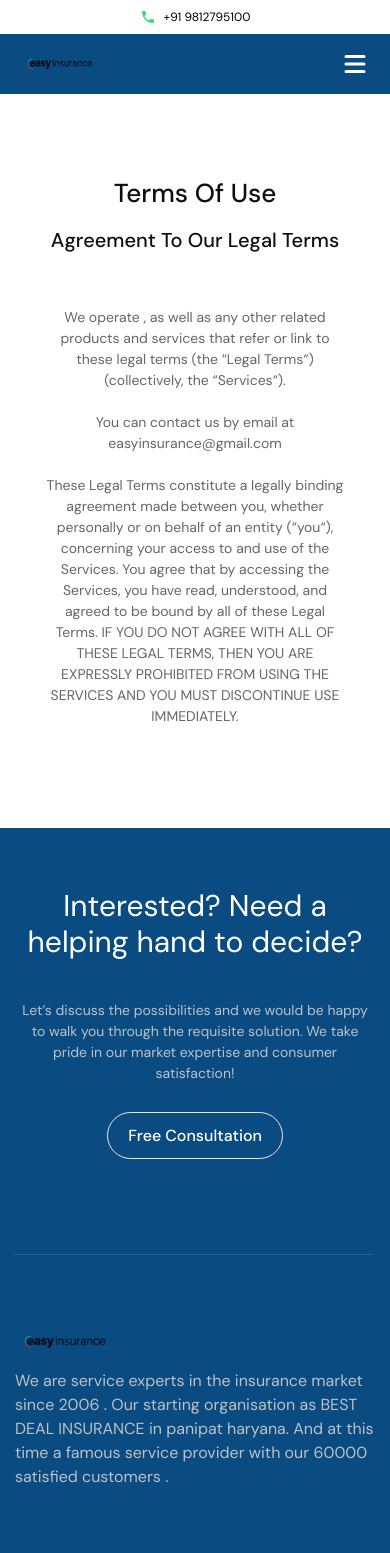
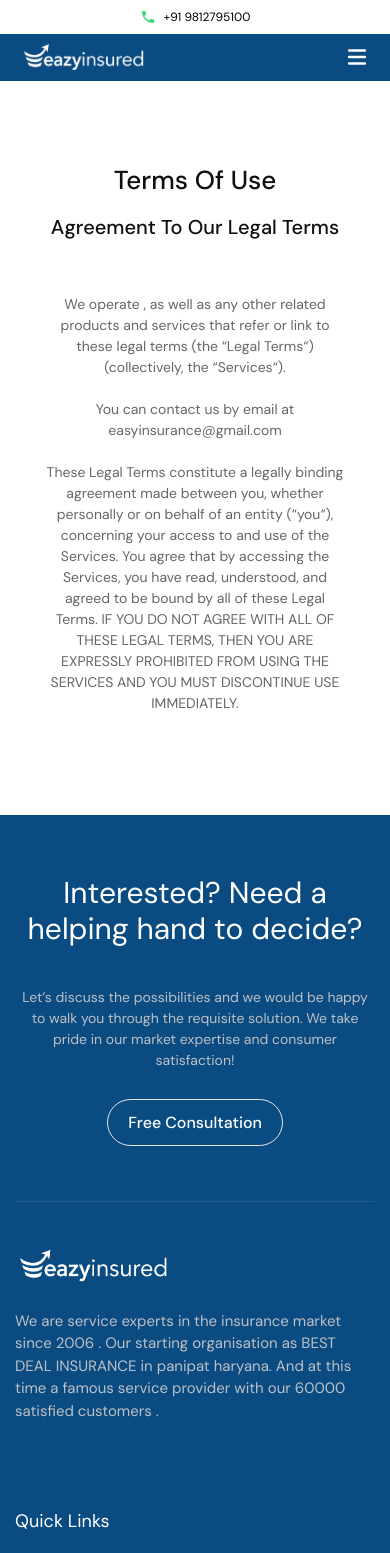
Before and after one commit to eazyinsured-web/Eazyinsured, a React (Vite) app: page /terms-use in a window 390 px wide. Shown: the top 1553 px of the page. Built offline with nearby package versions, Linux system fonts and the light colour scheme.

Commit message:
logo applied

```diff
--- a/src/Components/Fotter.jsx
+++ b/src/Components/Fotter.jsx
@@ -90,17 +90,17 @@ function Fotter() {
             </div>
         </div>
 
-        <div className="w-full h-[1px] my-20 bg-[rgba(255,255,255,0.09)]" />
+        <div className="w-full h-[1px] md:my-20 my-10 bg-[rgba(255,255,255,0.09)]" />
 
         <div className="flex flex-wrap justify-between w-full gap-[50px]">
           {/* Company Info */}
           <div className="w-full md:w-[25%]">
             <img
-              className="md:w-[200px] w-[100px]"
-              src="/Images/logo-2.png"
+              className="md:w-[200px] w-[160px]"
+              src="/Images/easy-logo.png"
               alt="Buttar Logo"
             />
-            <p className="text-[#BDC1C6] text-[16px] pt-5">
+            <p className="text-[#BDC1C6] md:text-[16px] text-[15px] pt-5">
             We are service experts in the insurance market since 2006 . Our starting organisation as BEST DEAL INSURANCE in panipat haryana. And at this time a famous service provider with our 60000 satisfied customers .
             </p>
           </div>
--- a/src/Components/Header.jsx
+++ b/src/Components/Header.jsx
@@ -85,7 +85,7 @@ function Header() {
 </div>
 
 
-    <div className="w-full flex justify-between items-center px-[20px] md:px-[100px]  py-[15px] bg-primary select-none">
+    <div className="w-full flex justify-between items-center px-[20px] md:px-[100px]  md:py-[15px] py-[4px] bg-primary select-none">
       <a
 
 
@@ -95,8 +95,8 @@ function Header() {
 
       <img
 
-        className="md:w-[200px] w-[80px]"
-        src="/Images/logo-2.png"
+        className="md:w-[250px] md:h-[45px] object-cover w-[130px]"
+        src="/Images/easy-logo.png"
         alt="Logo"
       />
       </a>
@@ -142,7 +142,7 @@ function Header() {
       {/* Mobile Hamburger */}
       <div className="block md:hidden">
         <HiMenu
-          className="text-white text-[30px] cursor-pointer"
+          className="text-white text-[26px] cursor-pointer"
           onClick={() => setMenuOpen(true)}
         />
       </div>
```
Also changed, not shown: public/Images/easy-logo.png (added).
